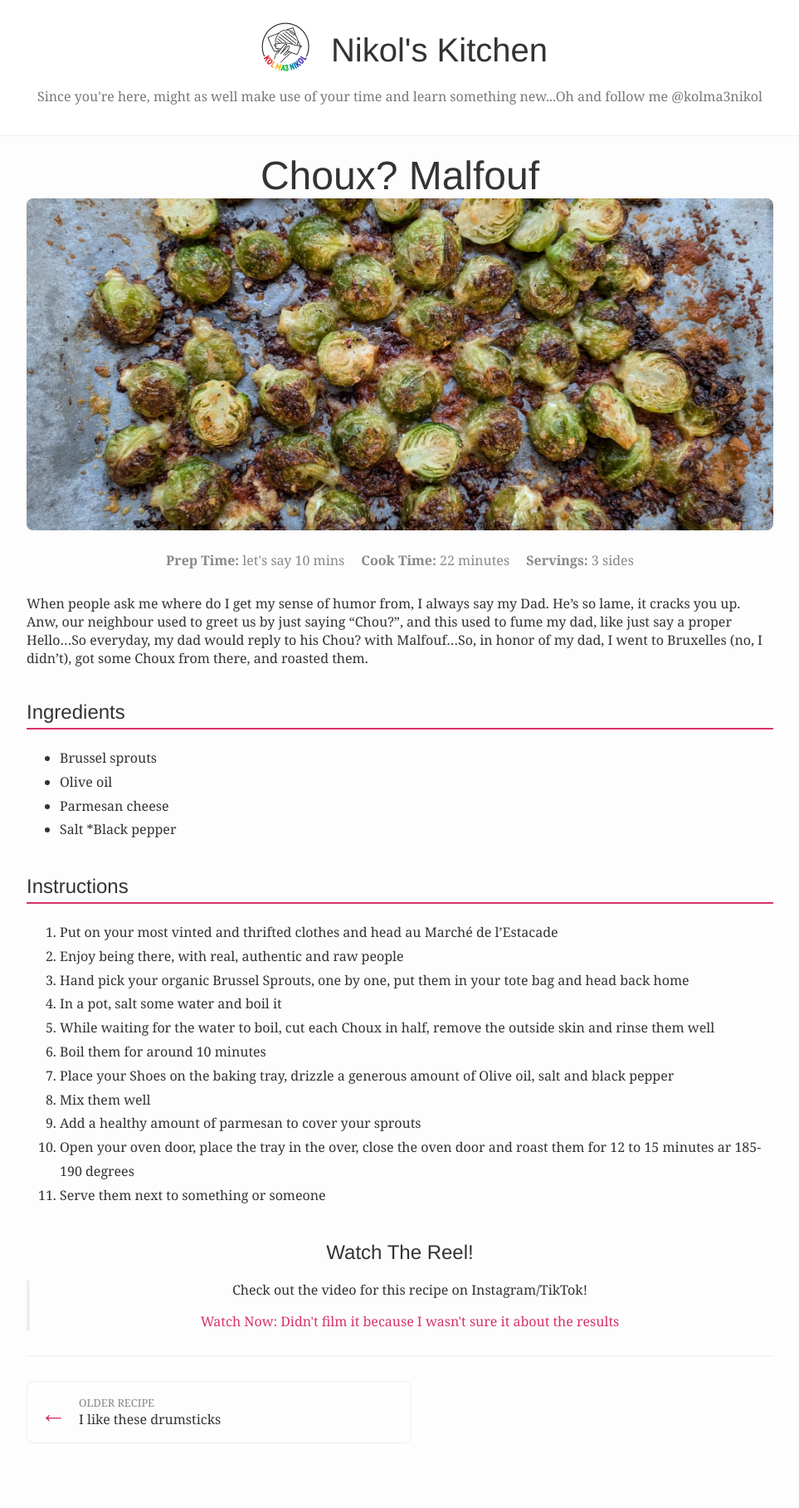
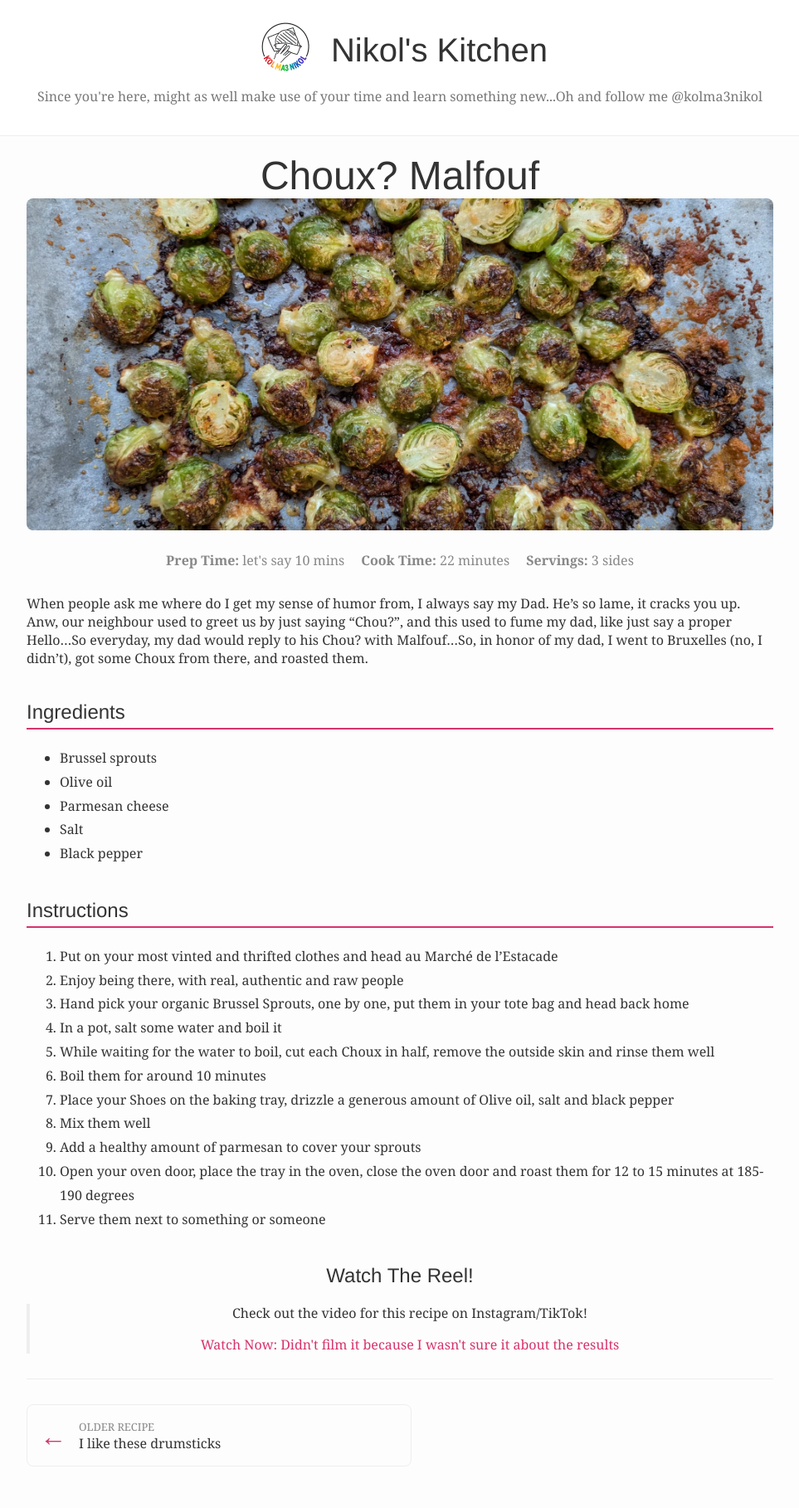
Before and after one commit to AntiLibrary5/nicools-kitchen, a Jekyll site: the page built from _posts/2025-10-27-Choux-de-Bruxelles.md, in a window 1280 px wide. Shown: the whole page at 83% size, without its empty margins (158-1121 px from the left). Built offline with Jekyll 4.4.1, drawn with Linux system fonts in a browser that asks for light colours; before the commit the page ends 1789 px from its top, so only the background shows below that.

Commit message:
chox de bruxelles recette update

```diff
--- a/_posts/2025-10-27-Choux-de-Bruxelles.md
+++ b/_posts/2025-10-27-Choux-de-Bruxelles.md
@@ -18,7 +18,7 @@ When people ask me where do I get my sense of humor from, I always say my Dad. H
 * Olive oil
 * Parmesan cheese
 * Salt
-*Black pepper
+* Black pepper
 
 
 
@@ -33,5 +33,5 @@ When people ask me where do I get my sense of humor from, I always say my Dad. H
 7. Place your Shoes on the baking tray, drizzle a generous amount of Olive oil, salt and black pepper
 8. Mix them well
 9. Add a healthy amount of parmesan to cover your sprouts
-10. Open your oven door, place the tray in the over, close the oven door and roast them for 12 to 15 minutes ar 185-190 degrees
+10. Open your oven door, place the tray in the oven, close the oven door and roast them for 12 to 15 minutes at 185-190 degrees
 11. Serve them next to something or someone
```
